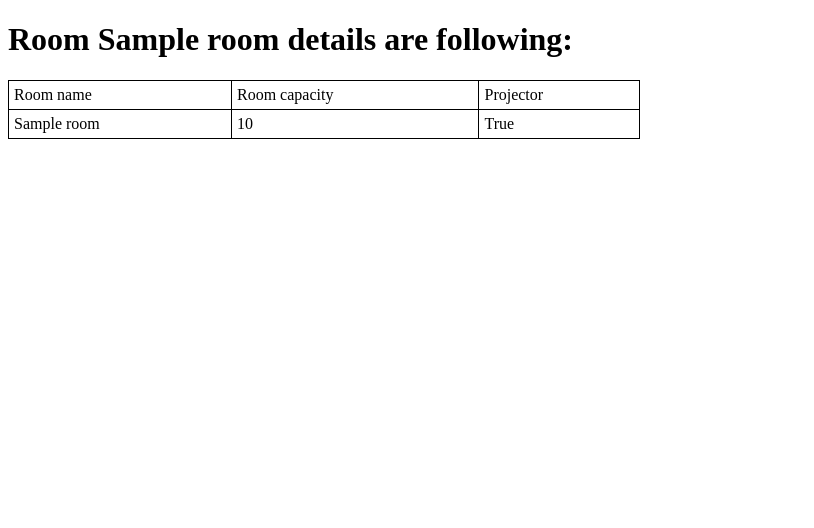
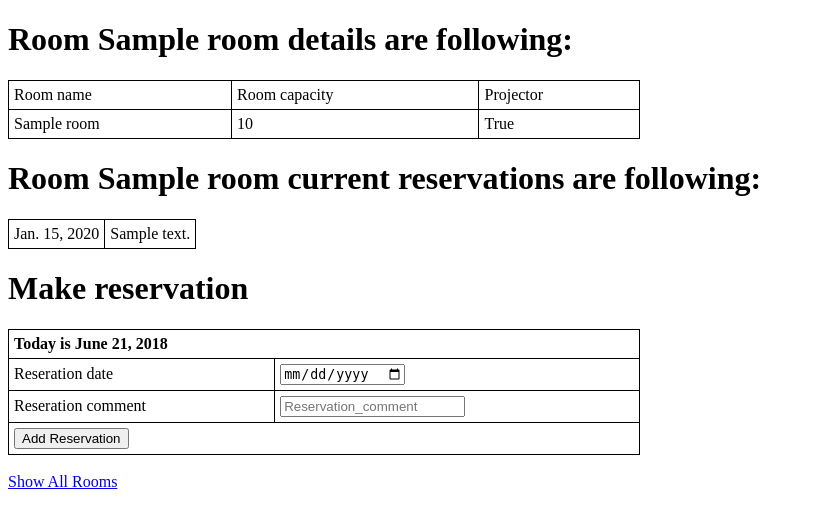
Before and after one commit to michaljanjankowski/RoomReservationSystem, a Django app: page /room/1 in a window 1280 px wide. Shown: the top 528 px of the page, without its empty margins (0-814 px from the left). Run offline with Django 3.2, Linux system fonts and the light colour scheme; tables that the repository leaves empty hold one stand-in row (values such as "Sample post").

Commit message:
Reservation added

```diff
--- a/AppRoomReservation/models.py
+++ b/AppRoomReservation/models.py
@@ -9,7 +9,7 @@ class Room(models.Model):
     proj_avail = models.BooleanField()
 
 class Reservation(models.Model):
-    data = models.DateTimeField()
+    data = models.DateField()
     comment = models.CharField(max_length=500)
     room_id = models.ForeignKey(Room, related_name="reservation", null=True, on_delete=models.CASCADE)
     #tutaj uwaga bo w Jeden do Wiele musi być dopisana funkcja on_delete
--- a/AppRoomReservation/templates/ShowAllRooms.html
+++ b/AppRoomReservation/templates/ShowAllRooms.html
@@ -9,14 +9,18 @@ table, th, td {
 th, td {
     padding: 5px;
     text-align: left;
+    align: center;
 }
 </style>
 
 
 <table style="width:50%">
     <tr>
+        <th colspan=4> Today is {{ current_date }} </th>
+    </tr>
+    <tr>
         <th>Room name </th>
-        <th colspan=3> Toolbar </th>
+        <th colspan=3> Room Toolbar </th>
     </tr>
 {% for room in allRooms %}
     <tr>
--- a/AppRoomReservation/templates/ShowRoomDetails.html
+++ b/AppRoomReservation/templates/ShowRoomDetails.html
@@ -15,8 +15,7 @@ th, td {
 
 {% block content %}
     <h1>Room {{ room.name }} details are following:</h1>
-    <form method="POST">
-        {% csrf_token %}
+
         <table style="width:50%">
         <tr>
             <td>Room name</td>
@@ -29,6 +28,38 @@ th, td {
             <td> {{ room.proj_avail }} </td>
         </tr>
         </table>
+
+    <h1>Room {{ room.name }} current reservations are following:</h1>
+    <table>
+        {% for reservation in reservations %}
+        <tr>
+            <td>{{ reservation.data }}</td> <td> {{ reservation.comment }} </td>
+        </tr>
+        {% endfor %}
+    </table>
+
+    <h1>Make reservation</h1>
+    <form method="POST" action="{%url 'make_reservation' room.id %}">
+          {% csrf_token %}
+        <table style="width:50%">
+            <tr>
+                <th colspan=2> Today is {{ current_date }} </th>
+            </tr>
+        <tr>
+            <td>Reseration date</td>
+            <td> <input type="date" name="reservation_date" placeholder="Date" value={{ current_date }} min={{ current_date }}/> </td>
+        </tr>
+        <tr>
+            <td>Reseration comment</td>
+            <td> <input type="text" name="reservation_comment" placeholder="Reservation_comment"/> </td>
+        </tr>
+        <tr>
+            <td colspan=2> <input type="submit" value="Add Reservation"/> </td>
+        </tr>
+        </table>
     </form>
 {% endblock %}
+
+<br/>
+<a href="{% url 'show_all_rooms' %}"> Show All Rooms </a>
 </html>
--- a/AppRoomReservation/views.py
+++ b/AppRoomReservation/views.py
@@ -3,6 +3,8 @@ from django.http import HttpResponse, request
 from django.views import View
 from django.views.decorators.csrf import csrf_exempt
 from .models import Reservation, Room
+import arrow
+import datetime
 
 class View_room(View):
     def get(self, request):
@@ -50,22 +52,36 @@ def deleteRoom(request, room_id):
     room_to_delete = Room.objects.get(id=room_id)
     name = room_to_delete.name
     room_to_delete.delete()
-    # info = 'Usunięto salę '+name
-    # return HttpResponse(info)
     return redirect('show_all_rooms')
 
 def showRoomDetails(request, room_id):
     room = Room.objects.get(id=room_id)
+    #reservations = Reservation.objects.get(room_id=room_id) <- this way I will get an object
+    reservations = Reservation.objects.all().filter(room_id=room_id) #<- this way I will get QuerySet
     return render(request, 'ShowRoomDetails.html', {
-        'room': room
+        'room': room,
+        'current_date': datetime.date.today(),
+        'reservations':reservations
     })
 
 def showAllRooms(request):
     allRooms = Room.objects.all()
-    #print (type(allRooms))
-    #allRooms = "All Rooms Here"
     return render(request, 'ShowAllRooms.html', {
-        'allRooms': allRooms
+        'allRooms': allRooms, 'current_date': datetime.date.today()
     })
 
+def make_reservation(request, room_id):
+    if request.method == 'POST':
+        reservation_date = request.POST.get('reservation_date')
+        print(reservation_date)
+        print(type(reservation_date))
+        reservation_comment = request.POST.get('reservation_comment')
+        print(reservation_comment)
+        reservation=Reservation()
+        reservation.comment=reservation_comment
+        reservation.data=reservation_date
+        reservation.room_id=Room.objects.get(id=room_id)
+        reservation.save()
+        return redirect('show_all_rooms')
+
 # Create your views here.
--- a/RoomReservationProject/urls.py
+++ b/RoomReservationProject/urls.py
@@ -15,7 +15,7 @@ Including another URLconf
 """
 from django.contrib import admin
 from django.urls import path
-from AppRoomReservation.views import View_room, modifyRoom, deleteRoom, showRoomDetails, showAllRooms
+from AppRoomReservation.views import View_room, modifyRoom, deleteRoom, showRoomDetails, showAllRooms, make_reservation
 
 urlpatterns = [
     path('admin/', admin.site.urls),
@@ -23,6 +23,7 @@ urlpatterns = [
     path('room/modify/<room_id>',modifyRoom, name='modify_room'),
     path('room/delete/<room_id>',deleteRoom, name='delete_room'),
     path('room/<room_id>',showRoomDetails, name='show_room_details'),
-    path('/', showAllRooms, name='show_all_rooms' )
+    path('/', showAllRooms, name='show_all_rooms' ),
+    path('reservation/<room_id>',make_reservation, name='make_reservation')
 
 ]
```
Also changed, not shown: 1 other file.
